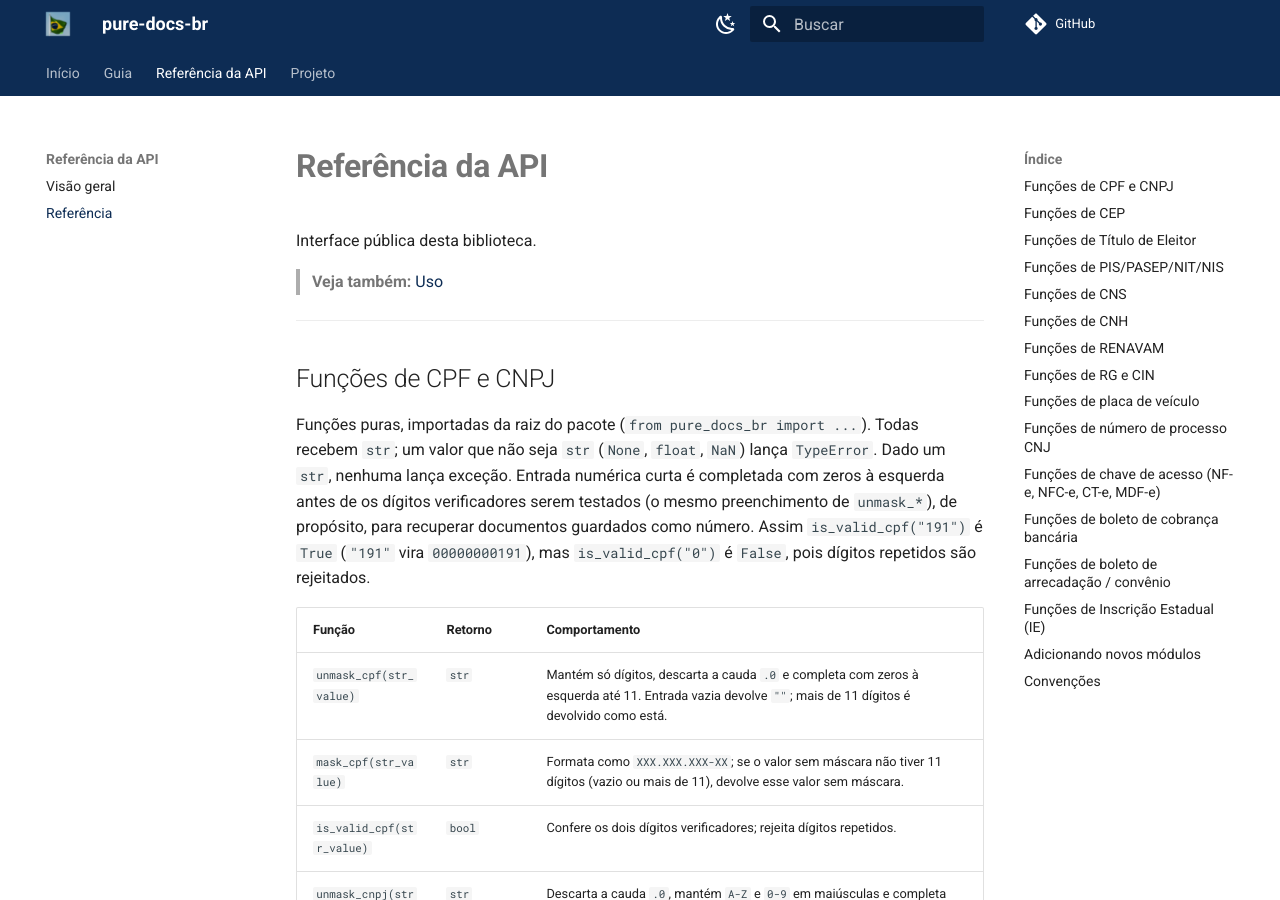
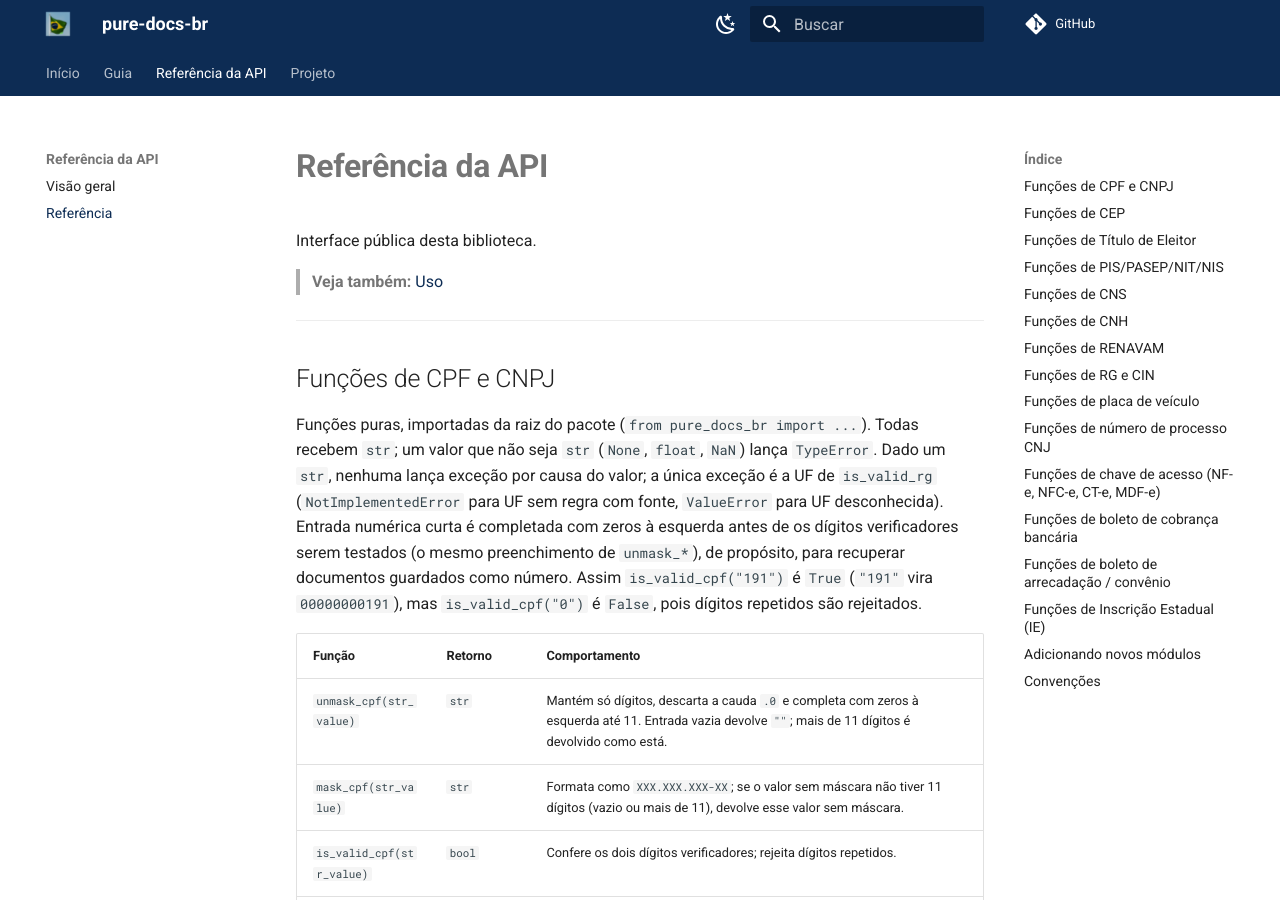
Before and after one commit to guilhermegor/pure-docs-br, an MkDocs documentation site: the page built from docs/api/reference.md, in a window 1280 px wide and 900 px high. Built offline with MkDocs 1.6.1 and Material for MkDocs 9.7.7, drawn with Linux system fonts in a browser that asks for light colours; comment, search, counter and statistics services are not loaded; the version menu is left out; some of the changed text lies outside the part shown.

Commit message:
fix: accept 7-digit MG RG and qualify the no-raise guarantee (#30)
A TCE-MG record shows a 7-digit MG RG, so the MG format is now 7 or 8
digits. The README and API reference no longer say no function raises
for a str: is_valid_rg raises for the UF, never for the value.

```diff
--- a/docs/api/reference.md
+++ b/docs/api/reference.md
@@ -9,7 +9,8 @@ Interface pública desta biblioteca.
 ## Funções de CPF e CNPJ
 
 Funções puras, importadas da raiz do pacote (`from pure_docs_br import ...`). Todas recebem `str`; um valor que
-não seja `str` (`None`, `float`, `NaN`) lança `TypeError`. Dado um `str`, nenhuma lança exceção.
+não seja `str` (`None`, `float`, `NaN`) lança `TypeError`. Dado um `str`, nenhuma lança exceção por causa do valor; a única exceção é a UF de `is_valid_rg`
+(`NotImplementedError` para UF sem regra com fonte, `ValueError` para UF desconhecida).
 Entrada numérica curta é completada com zeros à esquerda antes de os dígitos verificadores serem
 testados (o mesmo preenchimento de `unmask_*`), de propósito, para recuperar documentos guardados
 como número. Assim `is_valid_cpf("191")` é `True` (`"191"` vira `00000000191`), mas
@@ -181,7 +182,7 @@ a estratégia de máscara fica para a issue #53.
 |----|-------|-------------------|
 | SP | 9 caracteres com DV módulo 11, pesos 9..2, resto 10 vira `X`; 8 dígitos valem só como formato (documentos antigos não têm DV) | 3 fontes comunitárias concordantes, **não oficial** (a SSP-SP não publica); média |
 | RJ | 9 dígitos, DV módulo 10, pesos 2,1 a partir da unidade, "noves fora" | **fonte comunitária única** (ghiorzi.org); baixa |
-| MG | 8 dígitos, só formato (MG não tem DV) | fonte jornalística; média-baixa |
+| MG | 7 ou 8 dígitos, só formato (MG não tem DV) | fonte jornalística e registro do TCE-MG com RG de 7 dígitos; média-baixa |
 | demais 24 UFs | `NotImplementedError` | nenhuma fonte encontrada |
 | sem UF | 7 a 10 caracteres, só dígitos, `X` apenas no fim | heurística, não norma; pode reprovar RG com prefixo de letras |
 
```
Also changed, not shown: .specs/backlog/rg_20261118_120000.md (+1 -1 lines), README.md (+2 -2 lines), docs/usage.md (+1 -1 lines), 2 other files.
